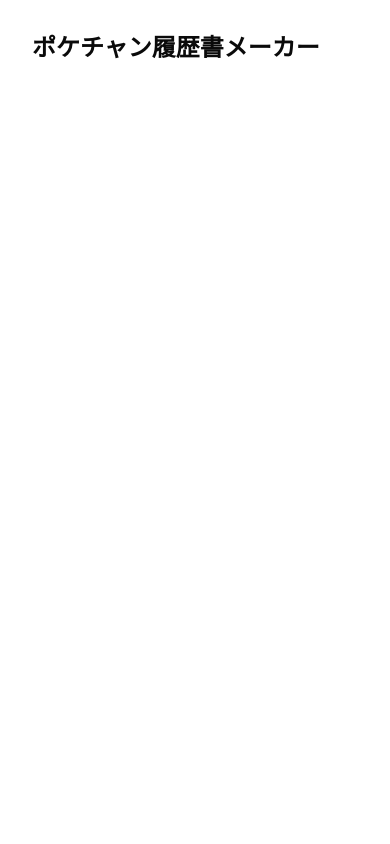
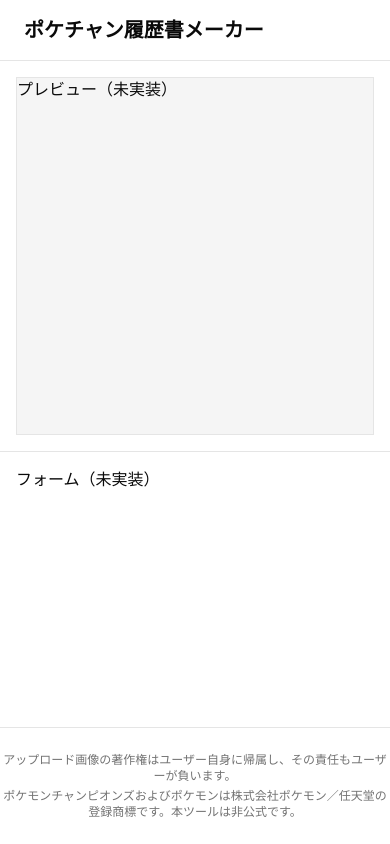
Before and after one commit to haruiro619-bot/pokechan-resume01, a Next.js app: page / in a window 390 px wide. Built offline with nearby package versions, Linux system fonts and the light colour scheme.

Commit message:
feat: add page skeleton with two-column desktop / sticky mobile preview

```diff
--- a/app/page.tsx
+++ b/app/page.tsx
@@ -1,7 +1,24 @@
+import { Form } from '@/components/Form';
+import { Preview } from '@/components/Preview';
+import { Footer } from '@/components/Footer';
+
 export default function Home() {
   return (
-    <main className="min-h-screen p-8">
-      <h1 className="text-2xl font-bold">ポケチャン履歴書メーカー</h1>
+    <main className="min-h-screen flex flex-col">
+      <header className="border-b px-6 py-4">
+        <h1 className="text-xl font-bold">ポケチャン履歴書メーカー</h1>
+      </header>
+
+      <div className="flex-1 md:grid md:grid-cols-2 md:gap-8 md:p-8">
+        <div className="md:sticky md:top-8 md:self-start sticky top-0 z-10 bg-white p-4 md:p-0 border-b md:border-b-0">
+          <Preview />
+        </div>
+        <div className="p-4 md:p-0">
+          <Form />
+        </div>
+      </div>
+
+      <Footer />
     </main>
   );
 }
--- /dev/null
+++ b/components/Footer.tsx
@@ -0,0 +1,8 @@
+export function Footer() {
+  return (
+    <footer className="border-t mt-12 py-6 text-xs text-neutral-500 text-center space-y-1">
+      <p>アップロード画像の著作権はユーザー自身に帰属し、その責任もユーザーが負います。</p>
+      <p>ポケモンチャンピオンズおよびポケモンは株式会社ポケモン／任天堂の登録商標です。本ツールは非公式です。</p>
+    </footer>
+  );
+}
--- /dev/null
+++ b/components/Form/index.tsx
@@ -0,0 +1,9 @@
+'use client';
+
+export function Form() {
+  return (
+    <section aria-label="入力フォーム" className="space-y-4">
+      フォーム（未実装）
+    </section>
+  );
+}
--- /dev/null
+++ b/components/Preview/index.tsx
@@ -0,0 +1,9 @@
+'use client';
+
+export function Preview() {
+  return (
+    <section aria-label="プレビュー" className="aspect-square w-full max-w-[540px] bg-neutral-100 border">
+      プレビュー（未実装）
+    </section>
+  );
+}
```
Also changed, not shown: .claude/settings.local.json.
